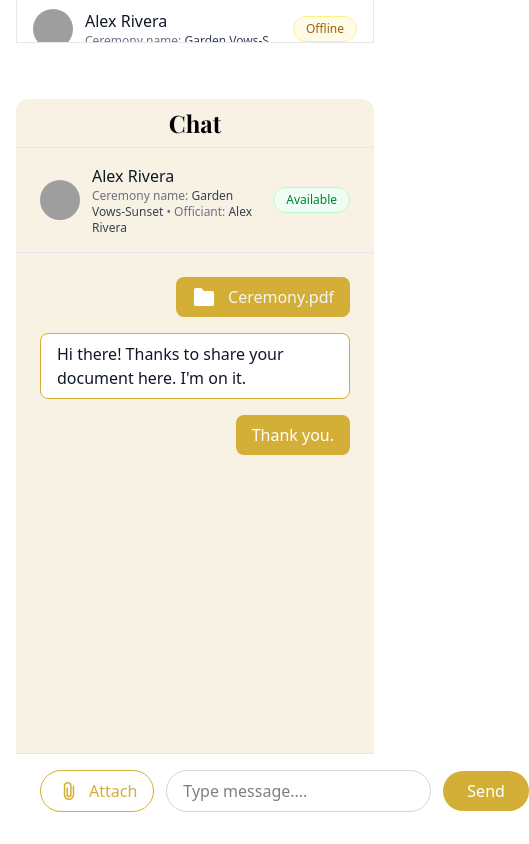
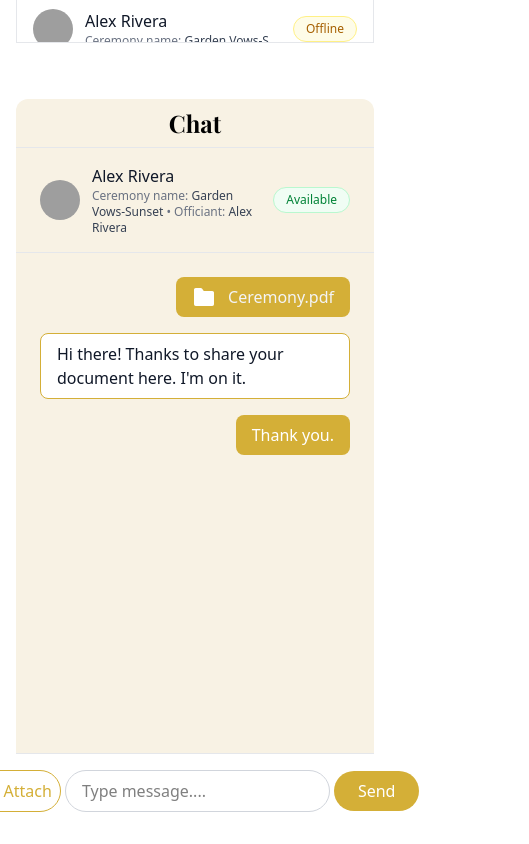
Before and after one commit to Alpha-Bytes-Department/Wedding-front-end-, a React (Vite) app: page /dashboard/discussions in a window 390 px wide. Shown: the part 491-1335 px from the top of the page, 529 px wide, since content can reach past the window. Built offline with nearby package versions, Linux system fonts and the light colour scheme; grey boxes are pictures that could not be loaded.

Commit message:
last commit from Joy SD

```diff
--- a/src/Pages/DashBoard/Discussion/Discussions.tsx
+++ b/src/Pages/DashBoard/Discussion/Discussions.tsx
@@ -199,8 +199,8 @@ const Discussions = () => {
             )}
           </div>
           {/* Chat Input */}
-          <div className="bg-white border-t border-gray-200 px-6 py-4 flex items-center gap-3">
-            <button className="flex items-center gap-2 px-4 py-2 rounded-full border border-primary text-primary bg-primary/10 hover:bg-primary/20 font-medium">
+          <div className="bg-white border-t border-gray-200 px-2 lg:px-6 py-4 flex justify-center items-center gap-1 sm:gap-3">
+            <button className="flex items-center md:gap-2 px-2 md:px-4 py-2 rounded-full border border-primary text-primary bg-primary/10 hover:bg-primary/20 font-medium">
               <IoAttachOutline size={24} />
               Attach
             </button>
```
